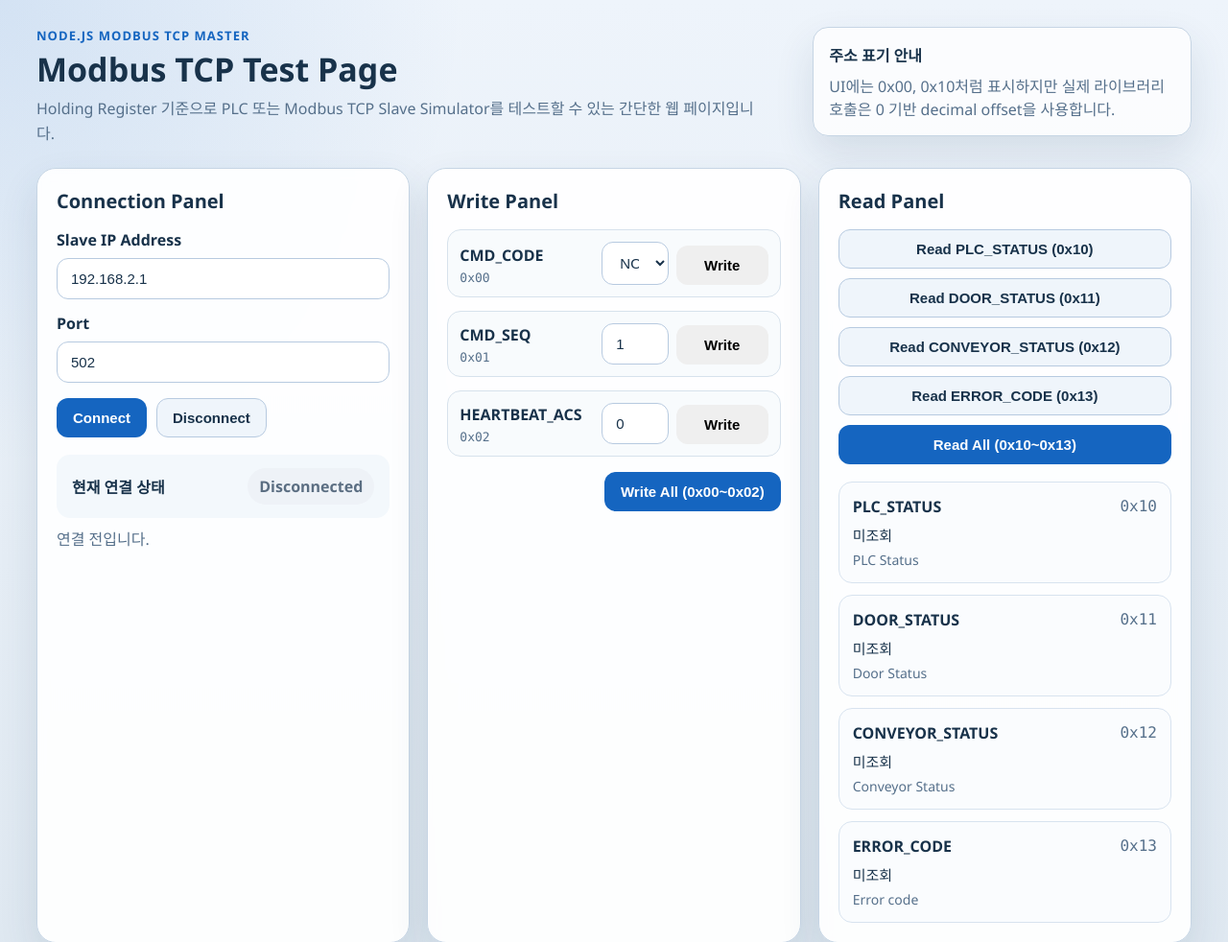
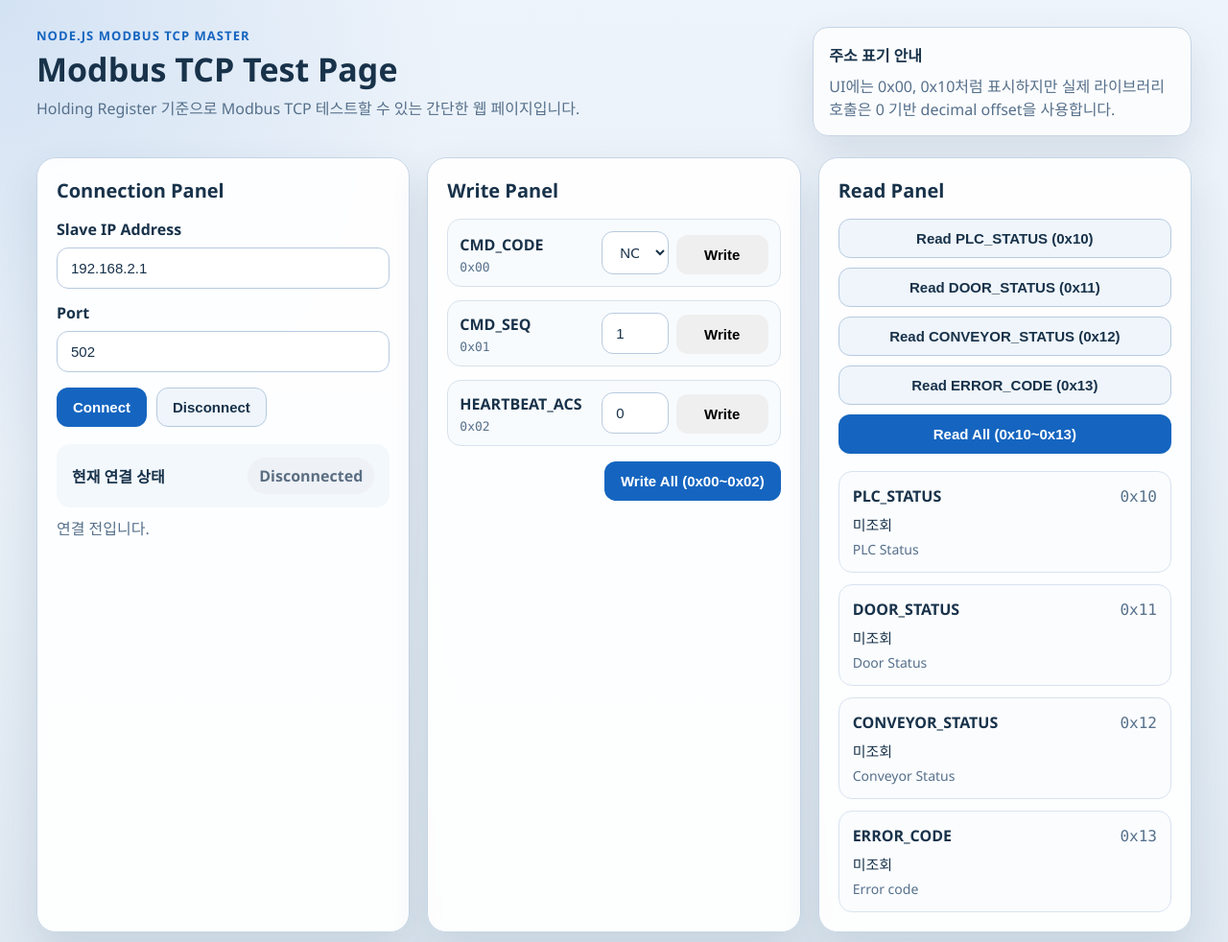
Before and after one commit to AdleRami/ModbusTCP_test_page, a website: page public/index.html in a window 1280 px wide. Shown: the top 982 px of the page at 96% size. Drawn offline with Linux system fonts and the light colour scheme; no server answers.

Commit message:
index_modify

```diff
--- a/public/index.html
+++ b/public/index.html
@@ -13,8 +13,7 @@
           <p class="eyebrow">Node.js Modbus TCP Master</p>
           <h1>Modbus TCP Test Page</h1>
           <p class="header-text">
-            Holding Register 기준으로 PLC 또는 Modbus TCP Slave Simulator를
-            테스트할 수 있는 간단한 웹 페이지입니다.
+            Holding Register 기준으로 Modbus TCP 테스트할 수 있는 간단한 웹 페이지입니다.
           </p>
         </div>
         <div class="address-note">
```
